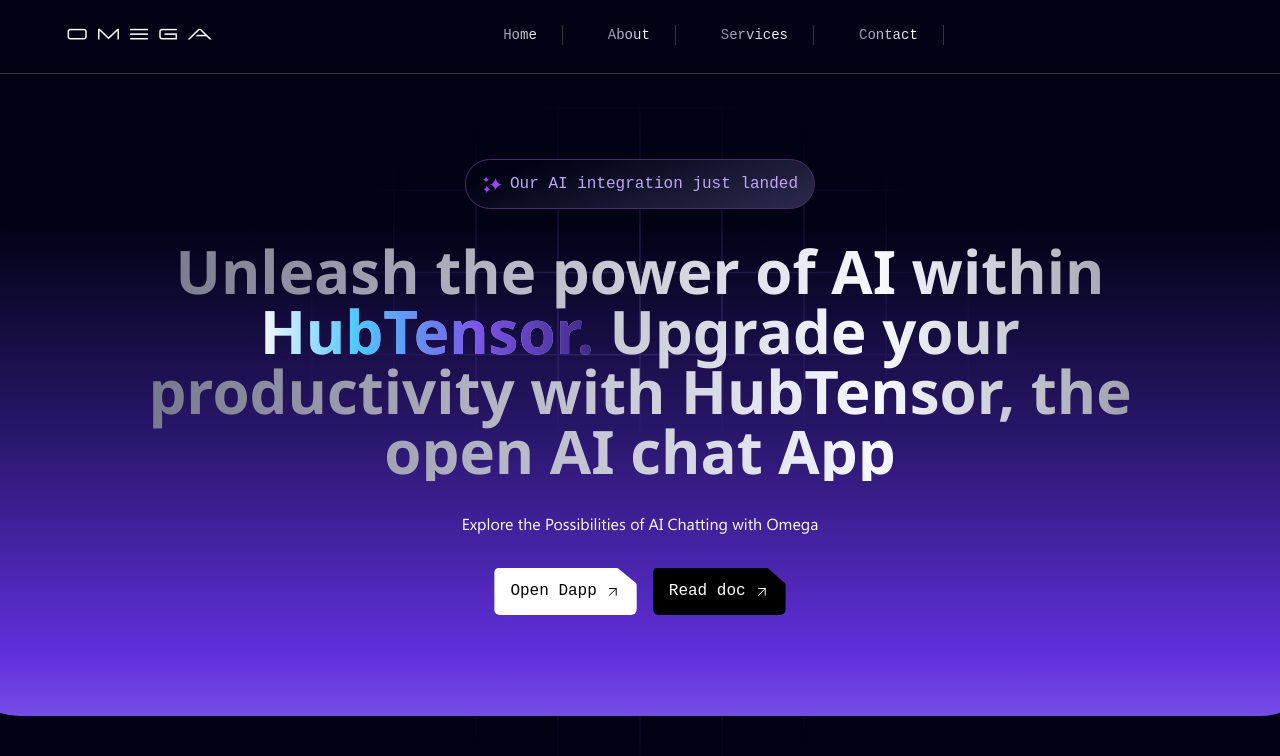
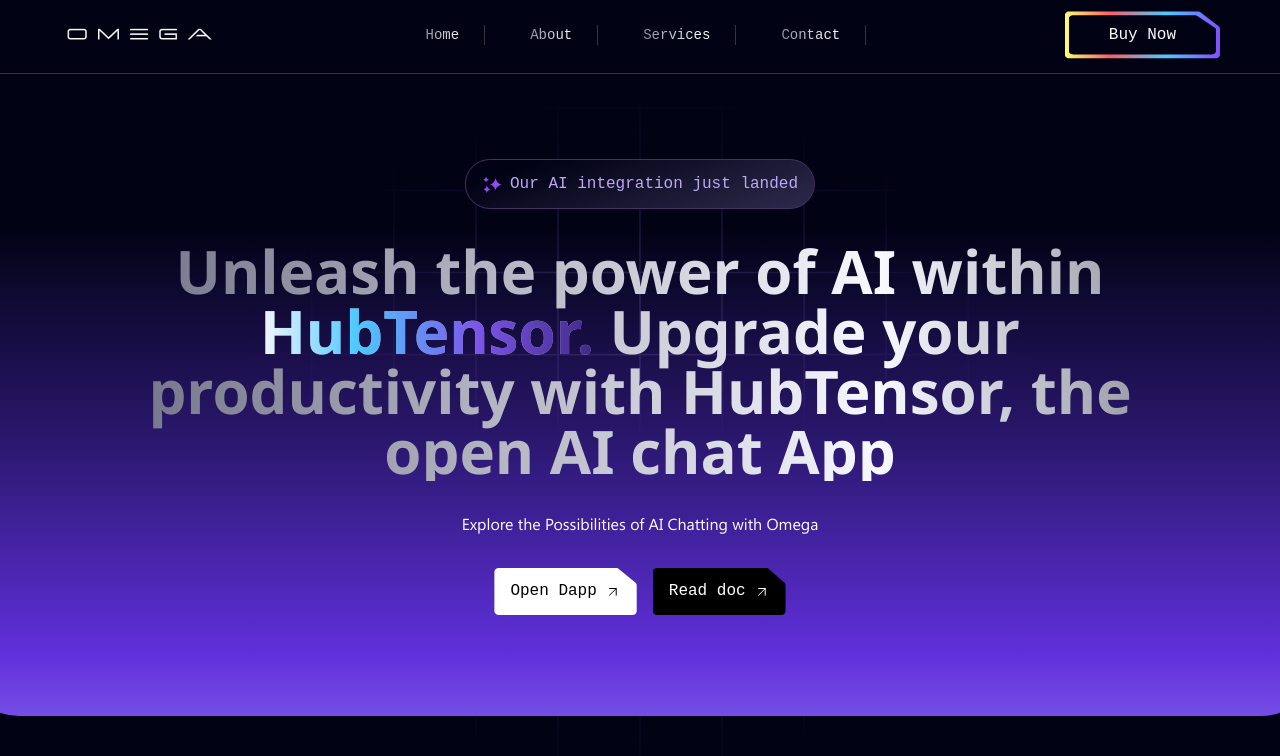
Before and after one commit to Make-Money-JVLR/HubTensor, a Next.js app: page / in a window 1280 px wide. Shown: the top 756 px of the page. Built offline with nearby package versions, Linux system fonts and the light colour scheme; a web font is replaced by a local one.

Commit message:
add buy now button

```diff
--- a/app/globals.css
+++ b/app/globals.css
@@ -22,9 +22,8 @@
     text-wrap: balance;
   }
 
-  .button-clip {
+  .clip {
     clip-path: polygon( 0% 91.197%,0% 10.346%,0% 10.346%,0.039% 8.966%,0.152% 7.656%,0.333% 6.435%,0.576% 5.32%,0.874% 4.328%,1.222% 3.478%,1.613% 2.786%,2.042% 2.27%,2.501% 1.947%,2.985% 1.836%,85.422% 1.836%,85.422% 1.836%,85.635% 1.857%,85.846% 1.922%,86.054% 2.029%,86.258% 2.176%,86.458% 2.365%,86.653% 2.593%,86.842% 2.86%,87.024% 3.165%,87.199% 3.507%,87.366% 3.886%,98.958% 32.236%,98.958% 32.236%,99.148% 32.742%,99.32% 33.29%,99.475% 33.875%,99.611% 34.493%,99.727% 35.141%,99.824% 35.815%,99.9% 36.511%,99.955% 37.225%,99.989% 37.955%,100% 38.696%,100% 91.197%,100% 91.197%,99.961% 92.578%,99.848% 93.887%,99.667% 95.109%,99.424% 96.224%,99.126% 97.215%,98.778% 98.066%,98.387% 98.758%,97.958% 99.274%,97.499% 99.597%,97.015% 99.708%,2.985% 99.708%,2.985% 99.708%,2.501% 99.597%,2.042% 99.274%,1.613% 98.758%,1.222% 98.066%,0.874% 97.215%,0.576% 96.224%,0.333% 95.109%,0.152% 93.887%,0.039% 92.578%,0% 91.197% );
-    padding: 12px 16px;
   }
 
   .main-text {
@@ -45,6 +44,27 @@
     -webkit-background-clip: text;
     -webkit-text-fill-color: transparent;
   }
+
+  /* .buy-now {
+    position: relative;
+    background:
+              linear-gradient(#ccc 0 0) padding-box;
+              linear-gradient(90deg, #FCFF74 0%, #FB6064 28.75%, #4DCAFF 65.23%, #814FFE 100%) border-box;
+    border: 5px solid transparent;
+    clip-path: polygon( 0% 91.197%,0% 10.346%,0% 10.346%,0.039% 8.966%,0.152% 7.656%,0.333% 6.435%,0.576% 5.32%,0.874% 4.328%,1.222% 3.478%,1.613% 2.786%,2.042% 2.27%,2.501% 1.947%,2.985% 1.836%,85.422% 1.836%,85.422% 1.836%,85.635% 1.857%,85.846% 1.922%,86.054% 2.029%,86.258% 2.176%,86.458% 2.365%,86.653% 2.593%,86.842% 2.86%,87.024% 3.165%,87.199% 3.507%,87.366% 3.886%,98.958% 32.236%,98.958% 32.236%,99.148% 32.742%,99.32% 33.29%,99.475% 33.875%,99.611% 34.493%,99.727% 35.141%,99.824% 35.815%,99.9% 36.511%,99.955% 37.225%,99.989% 37.955%,100% 38.696%,100% 91.197%,100% 91.197%,99.961% 92.578%,99.848% 93.887%,99.667% 95.109%,99.424% 96.224%,99.126% 97.215%,98.778% 98.066%,98.387% 98.758%,97.958% 99.274%,97.499% 99.597%,97.015% 99.708%,2.985% 99.708%,2.985% 99.708%,2.501% 99.597%,2.042% 99.274%,1.613% 98.758%,1.222% 98.066%,0.874% 97.215%,0.576% 96.224%,0.333% 95.109%,0.152% 93.887%,0.039% 92.578%,0% 91.197% );
+  }
+
+  .buy-now::after {
+    position: absolute;
+    background: linear-gradient(90deg, #FCFF74 0%, #FB6064 28.75%, #4DCAFF 65.23%, #814FFE 100%) border-box;
+    scale: 1.1;
+    border: 5px solid transparent;
+    clip-path: polygon( 0% 91.197%,0% 10.346%,0% 10.346%,0.039% 8.966%,0.152% 7.656%,0.333% 6.435%,0.576% 5.32%,0.874% 4.328%,1.222% 3.478%,1.613% 2.786%,2.042% 2.27%,2.501% 1.947%,2.985% 1.836%,85.422% 1.836%,85.422% 1.836%,85.635% 1.857%,85.846% 1.922%,86.054% 2.029%,86.258% 2.176%,86.458% 2.365%,86.653% 2.593%,86.842% 2.86%,87.024% 3.165%,87.199% 3.507%,87.366% 3.886%,98.958% 32.236%,98.958% 32.236%,99.148% 32.742%,99.32% 33.29%,99.475% 33.875%,99.611% 34.493%,99.727% 35.141%,99.824% 35.815%,99.9% 36.511%,99.955% 37.225%,99.989% 37.955%,100% 38.696%,100% 91.197%,100% 91.197%,99.961% 92.578%,99.848% 93.887%,99.667% 95.109%,99.424% 96.224%,99.126% 97.215%,98.778% 98.066%,98.387% 98.758%,97.958% 99.274%,97.499% 99.597%,97.015% 99.708%,2.985% 99.708%,2.985% 99.708%,2.501% 99.597%,2.042% 99.274%,1.613% 98.758%,1.222% 98.066%,0.874% 97.215%,0.576% 96.224%,0.333% 95.109%,0.152% 93.887%,0.039% 92.578%,0% 91.197% );
+  } */
+
+  .button-outer {
+    background-image: linear-gradient(90deg, #FCFF74 0%, #FB6064 28.75%, #4DCAFF 65.23%, #814FFE 100%);
+  }
 }
 
 .silver-text {
--- a/components/Button.tsx
+++ b/components/Button.tsx
@@ -13,11 +13,11 @@
   color?: string
 }) {
   return (
-    <button className={cn(`bg-white button-clip text-black font-jetbrains flex items-center gap-x-2 rounded-md`, className ?? '')}>
+    <button className={cn(`bg-white clip py-3 px-4 text-black font-jetbrains flex items-center gap-x-2`, className ?? '')}>
       <span>{content}</span>
       <svg width="16" height="17" viewBox="0 0 16 17" fill="none" xmlns="http://www.w3.org/2000/svg">
-        <path d="M4.66687 12.196L11.3335 5.5293" stroke={color} stroke-linecap="round" stroke-linejoin="round"/>
-        <path d="M4.66687 5.5293H11.3335V12.196" stroke={color} stroke-linecap="round" stroke-linejoin="round"/>
+        <path d="M4.66687 12.196L11.3335 5.5293" stroke={color} strokeLinecap="round" strokeLinejoin="round"/>
+        <path d="M4.66687 5.5293H11.3335V12.196" stroke={color} strokeLinecap="round" strokeLinejoin="round"/>
       </svg>
     </button>
   )
--- a/components/Header/index.tsx
+++ b/components/Header/index.tsx
@@ -38,7 +38,11 @@
           </li>
         ))}
       </ul>
-      <div></div>
+      <button className="button-outer clip p-1">
+        <div className="bg-[#010214] clip px-10 py-2">
+          Buy Now
+        </div>
+      </button>
     </header>
   )
 }
```
